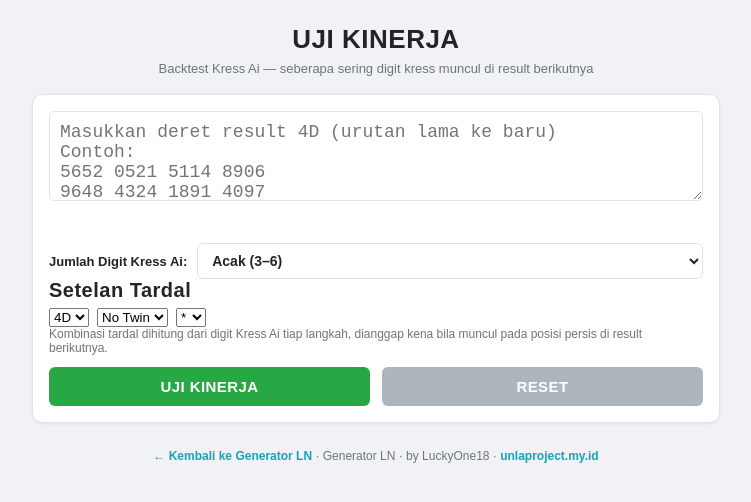
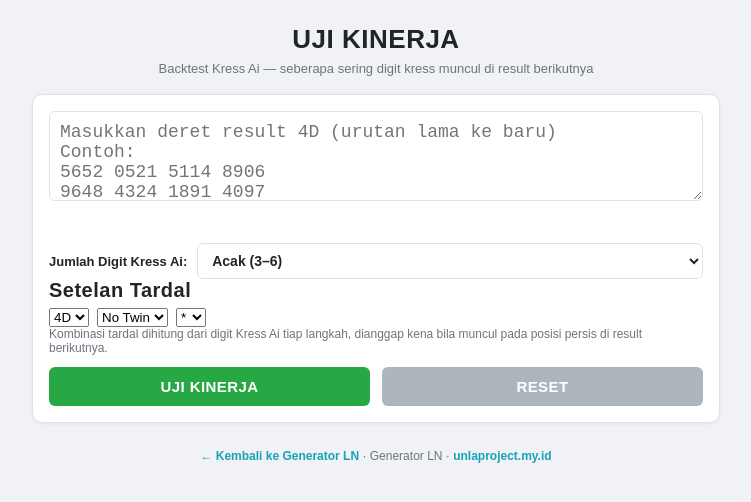
Before and after one commit to luckyone18/ln-generator, a Next.js app: page /uji-kinerja in a window 1280 px wide. Shown: the top 502 px of the page, without its empty margins (264-1015 px from the left). Built offline with nearby package versions, Linux system fonts and the light colour scheme.

Commit message:
Footer: hapus kredit by LuckyOne18

```diff
--- a/app/page.js
+++ b/app/page.js
@@ -418,7 +418,7 @@ export default function Page() {
       )}
 
       <footer className="foot">
-        Generator LN · by LuckyOne18 ·{" "}
+        Generator LN ·{" "}
         <a href="https://unlaproject.my.id" className="footLink">
           unlaproject.my.id
         </a>
--- a/app/uji-kinerja/page.js
+++ b/app/uji-kinerja/page.js
@@ -235,7 +235,7 @@ export default function UjiKinerjaPage() {
           ← Kembali ke Generator LN
         </Link>
         {" · "}
-        Generator LN · by LuckyOne18 ·{" "}
+        Generator LN ·{" "}
         <a href="https://unlaproject.my.id" className="footLink">
           unlaproject.my.id
         </a>
```
